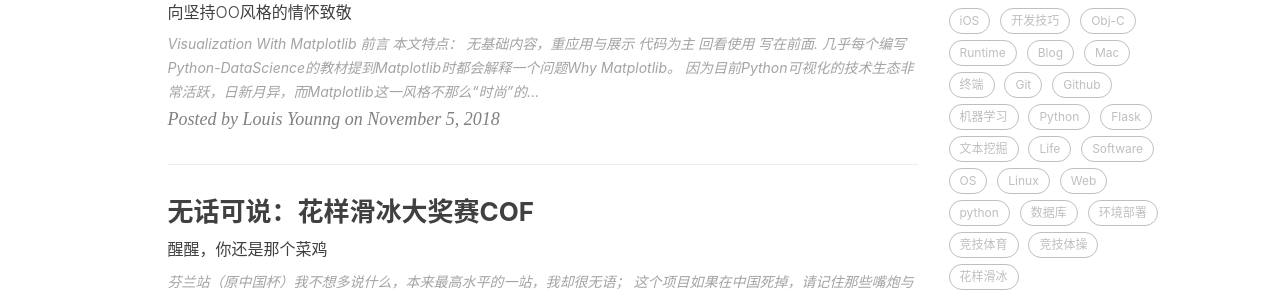
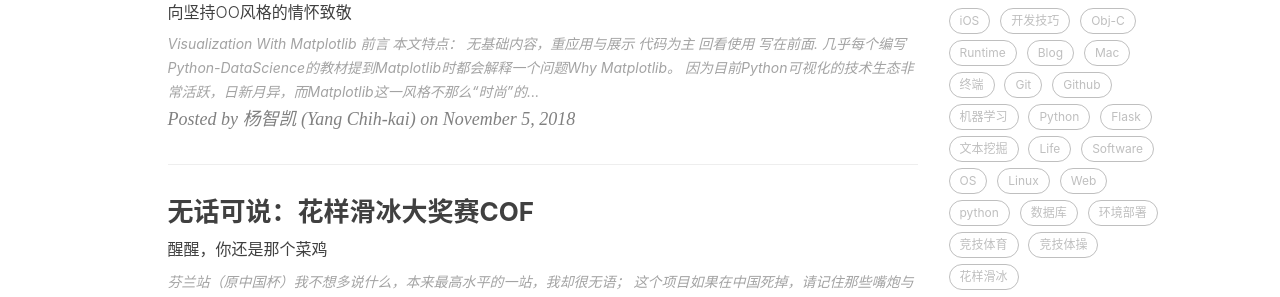
Before and after one commit to LouisYZK/ElseBlog, a Jekyll site: the page built from index.html, in a window 1280 px wide and 900 px high, scrolled down 359 px. Shown: the part 151-448 px from the top of the window. Built offline with Jekyll 4.4.1, drawn with Linux system fonts in a browser that asks for light colours; nearby versions of some CDN libraries; the list of posts is cut into pages by our own code; comment, search, counter and statistics services are not loaded.

Commit message:
Update 3rd

```diff
--- a/_posts/2018-11-15-Matplotlib-Review.md
+++ b/_posts/2018-11-15-Matplotlib-Review.md
@@ -3,7 +3,7 @@ layout:     post
 title:      Matplotlib Review
 subtitle:   向坚持OO风格的情怀致敬
 date:       2018-11-05
-author:     Louis Younng
+author:     杨智凯 (Yang Chih-kai)
 header-img: img/post-bg-universe.jpg
 catalog: true
 tags:
```
